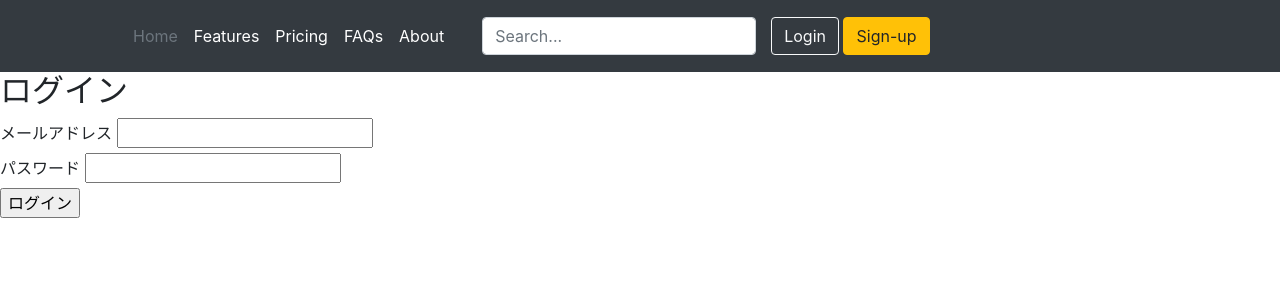
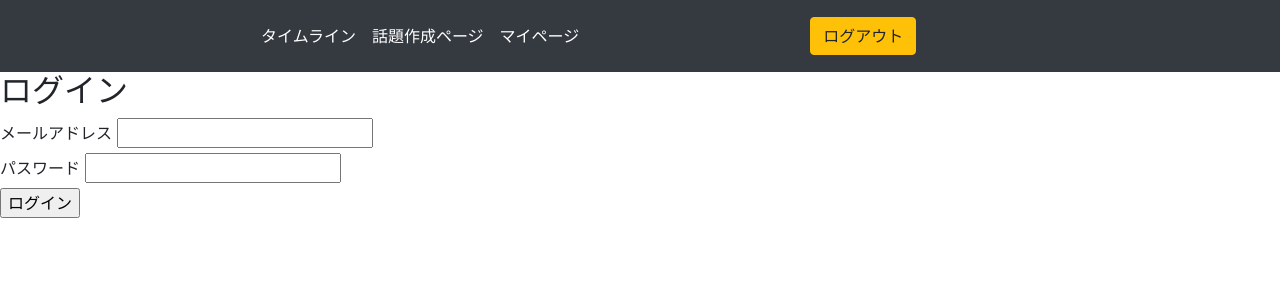
Before and after one commit to kenji-kk/django_chat_board, a Django app: page / in a window 1280 px wide. Shown: the top 300 px of the page. Run offline with Django 3.2, Linux system fonts and the light colour scheme; some libraries are stand-ins or nearby versions.

Commit message:
header修正

```diff
--- a/app/templates/app/base.html
+++ b/app/templates/app/base.html
@@ -44,7 +44,7 @@
                 <use xlink:href="#bootstrap" />
               </svg>
             </a>
-
+            <p>　　　　　　　　</p>
             <ul
               class="
                 nav
@@ -55,27 +55,35 @@
                 mb-md-0
               "
             >
-              <li><a href="#" class="nav-link px-2 text-secondary">Home</a></li>
-              <li><a href="#" class="nav-link px-2 text-white">Features</a></li>
-              <li><a href="#" class="nav-link px-2 text-white">Pricing</a></li>
-              <li><a href="#" class="nav-link px-2 text-white">FAQs</a></li>
-              <li><a href="#" class="nav-link px-2 text-white">About</a></li>
+              <li>
+                <a
+                  href="{% url 'app:timeline'%}"
+                  class="nav-link px-2 text-white"
+                  >タイムライン</a
+                >
+              </li>
+              <li>
+                <a
+                  href="{% url 'app:createboard'%}"
+                  class="nav-link px-2 text-white"
+                  >話題作成ページ</a
+                >
+              </li>
+              <li>
+                <a
+                  href="{% url 'app:userdetail' %}"
+                  class="nav-link px-2 text-white"
+                  >マイページ</a
+                >
+              </li>
             </ul>
-
-            <form class="col-12 col-lg-auto mb-3 mb-lg-0 me-lg-3">
-              <input
-                type="search"
-                class="form-control form-control-dark"
-                placeholder="Search..."
-                aria-label="Search"
-              />
-            </form>
-
+            <p>　　　　　　　　　　　　　</p>
             <div class="text-end">
-              <button type="button" class="btn btn-outline-light me-2">
-                Login
-              </button>
-              <button type="button" class="btn btn-warning">Sign-up</button>
+              <form action="{% url 'app:logout'%}">
+                <button type="submit" class="btn btn-warning">
+                  ログアウト
+                </button>
+              </form>
             </div>
           </div>
         </div>
```
